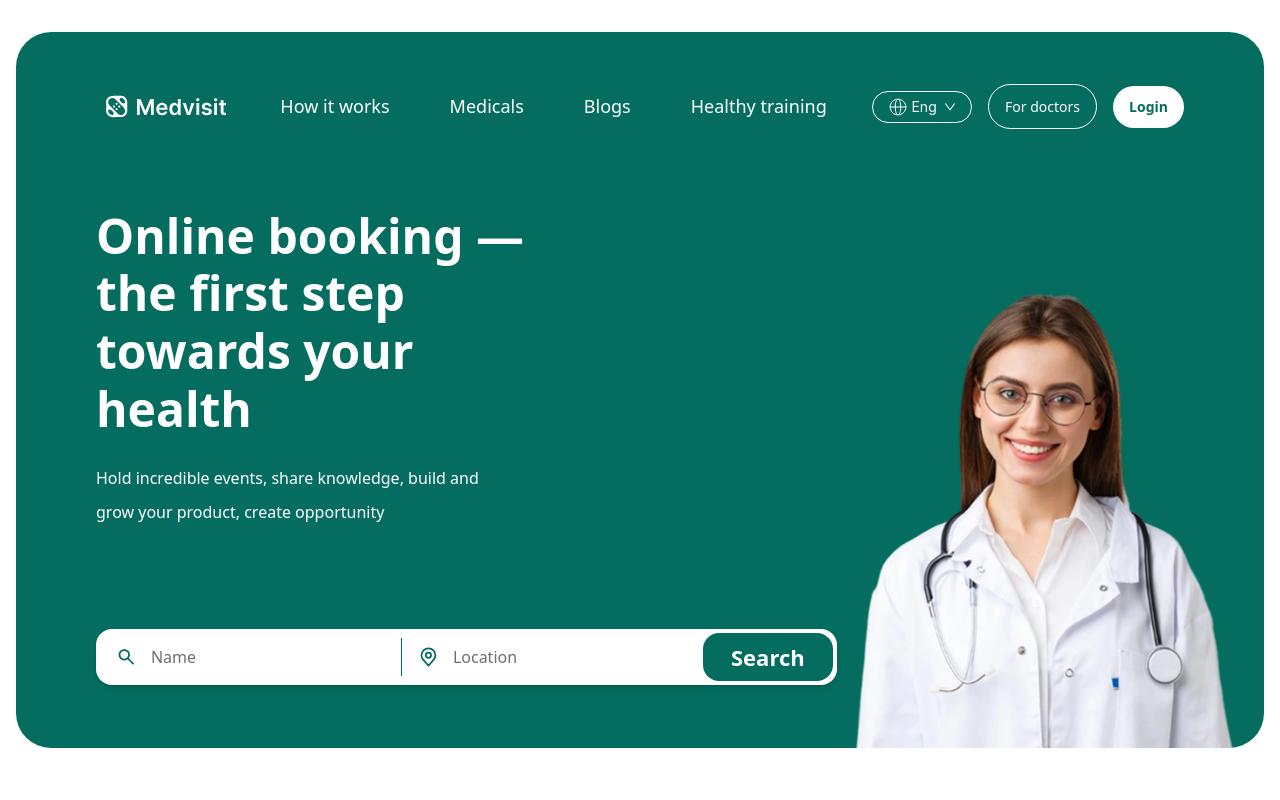
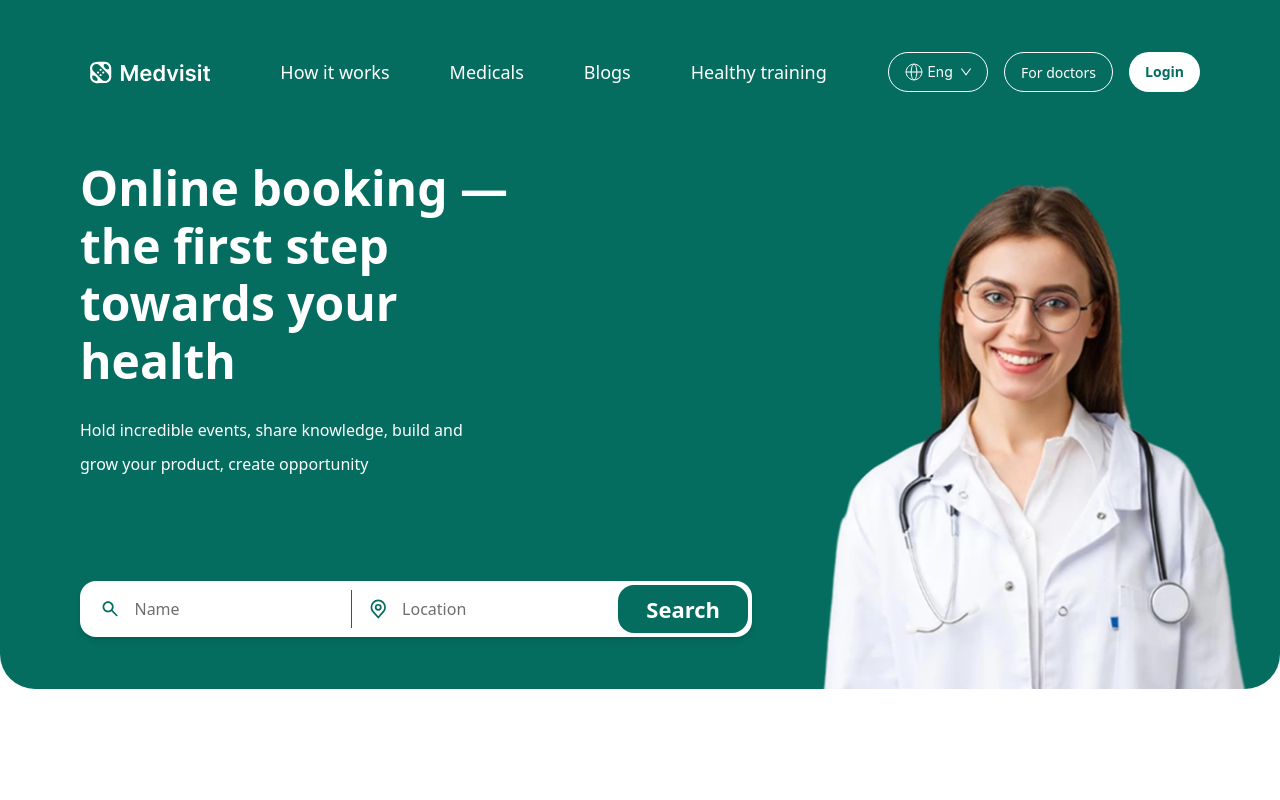
Before and after one commit to medbook-mir/medbook-backend, a Next.js app in the folder frontend/: page /en in a window 1280 px wide. Shown: the top 800 px of the page. Built offline with nearby package versions, Linux system fonts and the light colour scheme.

Commit message:
main page hero section style changes

```diff
--- a/frontend/src/app/[locale]/page.tsx
+++ b/frontend/src/app/[locale]/page.tsx
@@ -1,22 +1,22 @@
-import HeroSection from "@/components/home/hero";
-import HomeBlog from "@/components/home/home-blog";
-import MobileApps from "@/components/home/mobile-apps";
-import ScheduleInAdvance from "@/components/home/schedule-in-advance";
-import { SolutionsSection } from "@/components/home/solutions";
-import { Container } from "@/theme/container";
-import Header from "@/components/header";
-import ResultNumbers from "@/components/home/result-numbers";
-import { FindDoctor } from "@/components/home/find-doctor";
+import HeroSection from '@/components/home/hero'
+import HomeBlog from '@/components/home/home-blog'
+import MobileApps from '@/components/home/mobile-apps'
+import ScheduleInAdvance from '@/components/home/schedule-in-advance'
+import { SolutionsSection } from '@/components/home/solutions'
+import { Container } from '@/theme/container'
+import Header from '@/components/header'
+import ResultNumbers from '@/components/home/result-numbers'
+import { FindDoctor } from '@/components/home/find-doctor'
 
 const Home = () => {
   return (
-    <div className="pt-8">
-      <Container>
-        <div className="relative rounded-[35px] bg-[#046D5F] py-[52px] px-[80px]">
-          <Header />
-          <HeroSection />
-        </div>
-      </Container>
+    <div>
+      {/* <Container> */}
+      <div className="relative rounded-b-[35px] bg-[#046D5F] px-[80px] py-[52px]">
+        <Header />
+        <HeroSection />
+      </div>
+      {/* </Container> */}
       <SolutionsSection />
       <FindDoctor />
       <ResultNumbers />
@@ -24,7 +24,7 @@ const Home = () => {
       <HomeBlog />
       <MobileApps />
     </div>
-  );
-};
+  )
+}
 
-export default Home;
+export default Home
--- a/frontend/src/components/header/index.tsx
+++ b/frontend/src/components/header/index.tsx
@@ -27,12 +27,12 @@ export default function Navbar() {
 
         <div className="flex items-center gap-4">
           <LangSelect />
-          <button className="rounded-full border border-white px-[16px] py-[11px] text-[14px] transition hover:bg-white hover:text-teal-800">
+          <button className="h-[40px] rounded-full border border-white px-[16px] text-[14px] transition hover:bg-white hover:text-teal-800">
             For doctors
           </button>
           <Link
             href="/login"
-            className="rounded-full bg-white px-[16px] py-[11px] text-sm font-semibold text-teal-800 transition hover:bg-gray-200"
+            className="flex h-[40px] items-center rounded-full bg-white px-[16px] text-sm font-semibold text-teal-800 transition hover:bg-gray-200"
           >
             Login
           </Link>
--- a/frontend/src/components/home/hero/index.tsx
+++ b/frontend/src/components/home/hero/index.tsx
@@ -11,7 +11,7 @@ export default function HeroSection() {
   const [searchResult, setSearchResult] = useState('')
   return (
     <section className="text-white">
-      <div className="mx-auto flex max-w-7xl flex-col-reverse items-center justify-between gap-10 lg:flex-row">
+      <div className="mx-auto max-w-7xl flex-col-reverse items-center justify-between gap-10 lg:flex-row">
         <div className="relative">
           <h1 className="mb-6 w-[450px] text-[56px] leading-[120%] font-bold md:text-5xl">
             Online booking — the first step towards your health
@@ -20,7 +20,8 @@ export default function HeroSection() {
             Hold incredible events, share knowledge, build and grow your product, create opportunity
           </p>
 
-          <div className="flex h-[56px] max-w-full items-center overflow-hidden rounded-[16px] bg-white px-[4px] shadow-md">
+          <div className="flex h-[56px] w-[60%] max-w-full items-center justify-between overflow-hidden rounded-[16px] bg-white px-[4px] shadow-md">
+            <div className="flex items-center">
               <div className="flex items-center gap-[14px] px-4 text-gray-500">
                 <SearchIcon />
                 <input
@@ -40,6 +41,7 @@ export default function HeroSection() {
                   className="w-full py-3 text-black placeholder-[#6E6E6E] outline-none"
                 />
               </div>
+            </div>
             <button className="h-[48px] cursor-pointer rounded-[16px] bg-[#046D5F] px-[28px] text-[22px] font-semibold tracking-[3%] text-white transition-all hover:bg-teal-600">
               Search
             </button>
@@ -55,15 +57,15 @@ export default function HeroSection() {
           <Image
             src={images.heroImg}
             alt="Hero Image"
-            className="absolute right-[15px] bottom-0 h-[500px] w-[400px] rounded-lg object-cover"
+            className="absolute right-[15px] bottom-0 h-[550px] w-[450px] rounded-lg object-cover"
             priority
           />
         </div>
-        <div className="relative hidden md:block">
+        {/* <div className="relative hidden md:block">
           <div className="relative h-[500px] w-full">
             <Image src={images.heroImg} alt="Hero Image" fill className="object-contain" priority />
           </div>
-        </div>
+        </div> */}
       </div>
     </section>
   )
--- a/frontend/src/components/shared/lang-select.tsx
+++ b/frontend/src/components/shared/lang-select.tsx
@@ -1,28 +1,29 @@
-"use client";
+'use client'
 
-import { useParams } from "next/navigation";
-import styled from "styled-components";
-import { CustomSelect } from "@/components/ui/select";
-import { useRouter } from "@/i18n/navigation";
-import { routing, Locale } from "@/i18n/routing";
-import { WorldIcon } from "@/utils/icons";
+import { useParams } from 'next/navigation'
+import styled from 'styled-components'
+import { CustomSelect } from '@/components/ui/select'
+import { useRouter } from '@/i18n/navigation'
+import { routing, Locale } from '@/i18n/routing'
+import { WorldIcon } from '@/utils/icons'
 
 const langOptions = [
-  { label: "Eng", value: "en" },
-  { label: "Uzb", value: "uz" },
-  { label: "Рус", value: "ru" },
-];
+  { label: 'Eng', value: 'en' },
+  { label: 'Uzb', value: 'uz' },
+  { label: 'Рус', value: 'ru' }
+]
 
 const renderLangOptions = langOptions.map((option) => ({
-  label: <div className="flex justify-center w-full">{option.label}</div>,
-  value: option.value,
-}));
+  label: <div className="flex w-full justify-center">{option.label}</div>,
+  value: option.value
+}))
 
 const StyledLangSelect = styled(CustomSelect)`
   width: 100px;
   font-weight: 400 !important;
   font-size: 14px !important;
   line-height: 14px !important;
+  height: 40px !important;
 
   .ant-select-item-option-selected {
     background-color: #fafafa !important;
@@ -63,35 +64,31 @@ const StyledLangSelect = styled(CustomSelect)`
     color: #fff !important;
     right: 16px !important;
   }
-`;
+`
 
 export const LangSelect = () => {
-  const { locale } = useParams<{ locale: Locale }>();
-  const router = useRouter();
+  const { locale } = useParams<{ locale: Locale }>()
+  const router = useRouter()
 
   const handleLangChange = (value: Locale) => {
     if (!routing.locales.includes(value)) {
-      console.error(`Invalid locale: ${value}`);
-      return;
+      console.error(`Invalid locale: ${value}`)
+      return
     }
     try {
-      router.replace("/", { locale: value });
-      localStorage.setItem("language", value);
+      router.replace('/', { locale: value })
+      localStorage.setItem('language', value)
     } catch (error) {
-      console.error("Failed to change language:", error);
+      console.error('Failed to change language:', error)
     }
-  };
+  }
 
   return (
     <div className="relative flex items-center">
-      <span className="absolute left-4 z-[1] pointer-events-none">
+      <span className="pointer-events-none absolute left-4 z-[1]">
         <WorldIcon />
       </span>
-      <StyledLangSelect
-        value={locale}
-        options={renderLangOptions}
-        onSelect={handleLangChange}
-      />
+      <StyledLangSelect value={locale} options={renderLangOptions} onSelect={handleLangChange} />
     </div>
-  );
-};
+  )
+}
--- a/frontend/src/theme/container.tsx
+++ b/frontend/src/theme/container.tsx
@@ -1,3 +1,3 @@
 export const Container = ({ children }: { children: React.ReactNode }) => {
-  return <div className="mx-auto w-full max-w-[1280px] px-4">{children}</div>;
-};
+  return <div className="mx-auto w-full max-w-[1440px] px-4">{children}</div>
+}
```
Also changed, not shown: 1 other file (tests, documents, lock files or other folders). Lines whose indentation alone changed are shown as unchanged.
